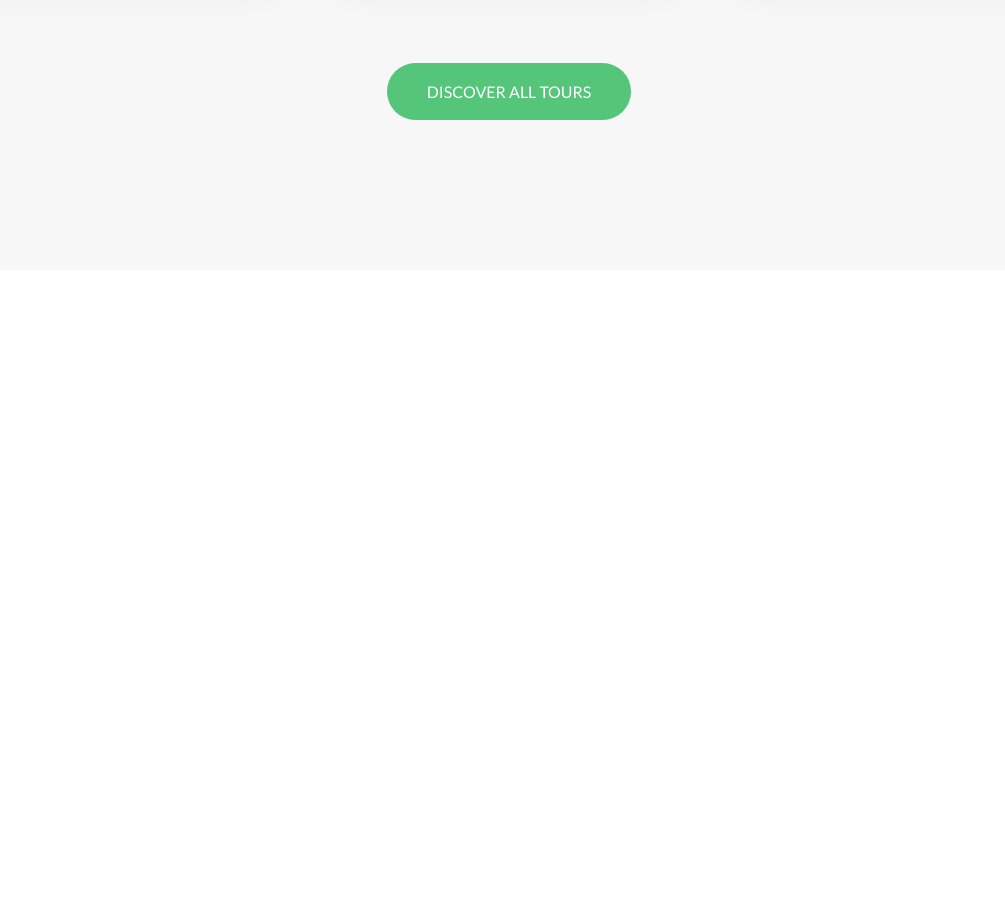
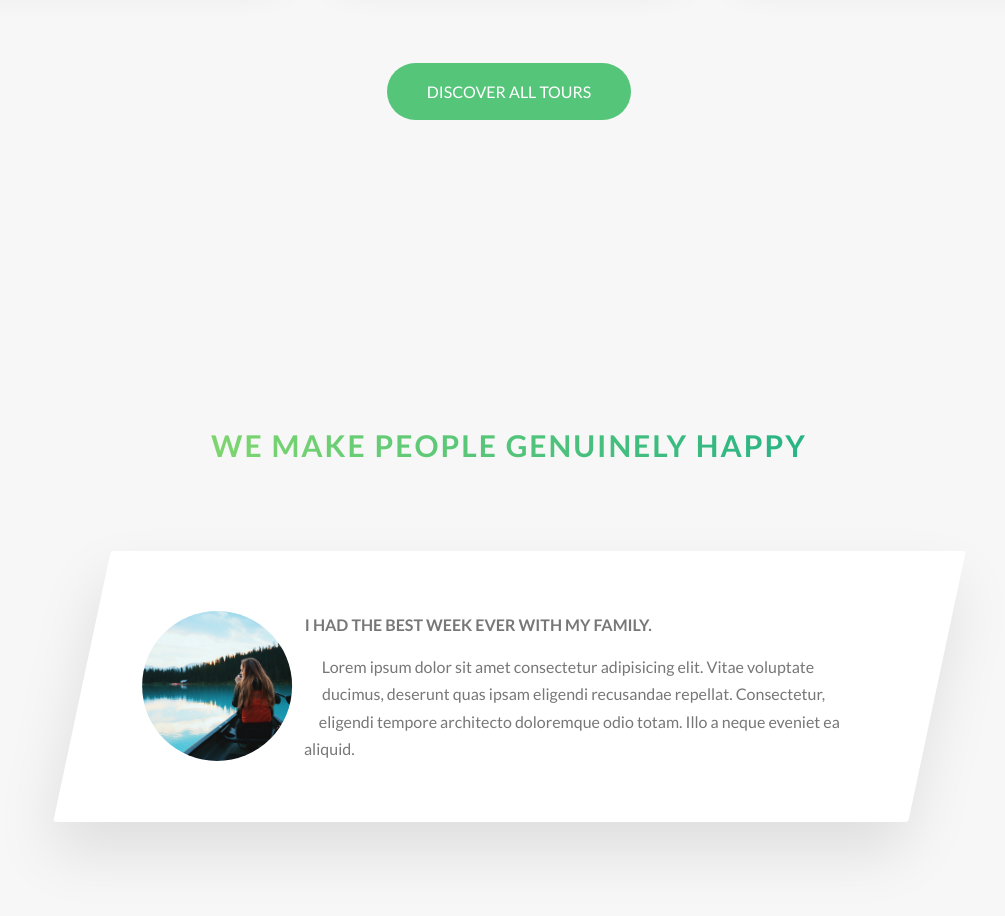
Before and after one commit to Merxibeaucoup/Natours_Project_HTML_CSS_SASS, a website: page index.html in a window 1280 px wide. Shown: the part 3291-4207 px from the top of the page, without its empty margins (131-1136 px from the left). Before the commit the page ends 3591 px from the top, so only its background shows below. Drawn offline with Linux system fonts and the light colour scheme.

Commit message:
stories section #1

```diff
--- a/index.html
+++ b/index.html
@@ -125,6 +125,7 @@
           </div>
         </div>
       </section>
+
       <section class="section-tours" id="section-tours">
         <div class="u-center-text u-margin-bottom-big">
           <h2 class="heading-secondary">Most popular tours</h2>
@@ -229,6 +230,35 @@
           <a href="#" class="btn btn--green">Discover all tours</a>
         </div>
       </section>
+
+      <section class="section-stories">
+        <div class="u-center-text u-margin-bottom-big">
+          <h2 class="heading-secondary">We make people genuinely happy</h2>
+        </div>
+
+        <div class="row">
+          <div class="story">
+            <figure class="story__shape">
+              <img
+                src="img/nat-8.jpg"
+                alt="person on a tour"
+                class="story__img"
+              />
+            </figure>
+            <div class="story__text">
+              <h3 class="heading-tertiary u-margin-bottom-small">
+                I had the best week ever with my family.
+              </h3>
+              <p>
+                Lorem ipsum dolor sit amet consectetur adipisicing elit. Vitae
+                voluptate ducimus, deserunt quas ipsam eligendi recusandae
+                repellat. Consectetur, eligendi tempore architecto doloremque
+                odio totam. Illo a neque eveniet ea aliquid.
+              </p>
+            </div>
+          </div>
+        </div>
+      </section>
     </main>
 
     <!-- <section class="grid-test">
--- /dev/null
+++ b/sass/components/_story.scss
@@ -0,0 +1,35 @@
+.story {
+  width: 75%;
+  margin: 0 auto;
+  box-shadow: 0 3rem 6rem rgba($color-black, 0.1);
+  background-color: $color-white;
+  border-radius: 3px;
+  padding: 6rem;
+  padding-left: 9rem;
+  font-size: $default-font-size;
+  transform: skewX(-12deg);
+
+  & > * {
+    transform: skewX(12deg);
+  }
+
+  &__shape {
+    width: 15rem;
+    height: 15rem;
+    float: left;
+    -webkit-shape-outside: circle(50% at 50% 50%);
+    shape-outside: circle(50% at 50% 50%);
+
+    -webkit-clip-path: circle(50% at 50% 50%);
+    clip-path: circle(50% at 50% 50%);
+    transform: translateX(-3rem) skewX(12deg);
+
+    img {
+      object-fit: cover;
+      height: 100%;
+    }
+  }
+  &__text {
+    transform: skewX(12deg);
+  }
+}
--- a/sass/main.scss
+++ b/sass/main.scss
@@ -11,6 +11,7 @@
 @import "components/composition";
 @import "components/feature-box";
 @import "components/card";
+@import "components/story";
 
 // import layouts
 @import "layout/header";
--- a/sass/pages/_home.scss
+++ b/sass/pages/_home.scss
@@ -32,3 +32,8 @@
   padding: 25rem 0 15rem 0;
   margin-top: -10rem;
 }
+
+.section-stories {
+  padding: 15rem 0;
+  background-color: $color-grey-light-1;
+}
```
Also changed, not shown: css/style.css.
